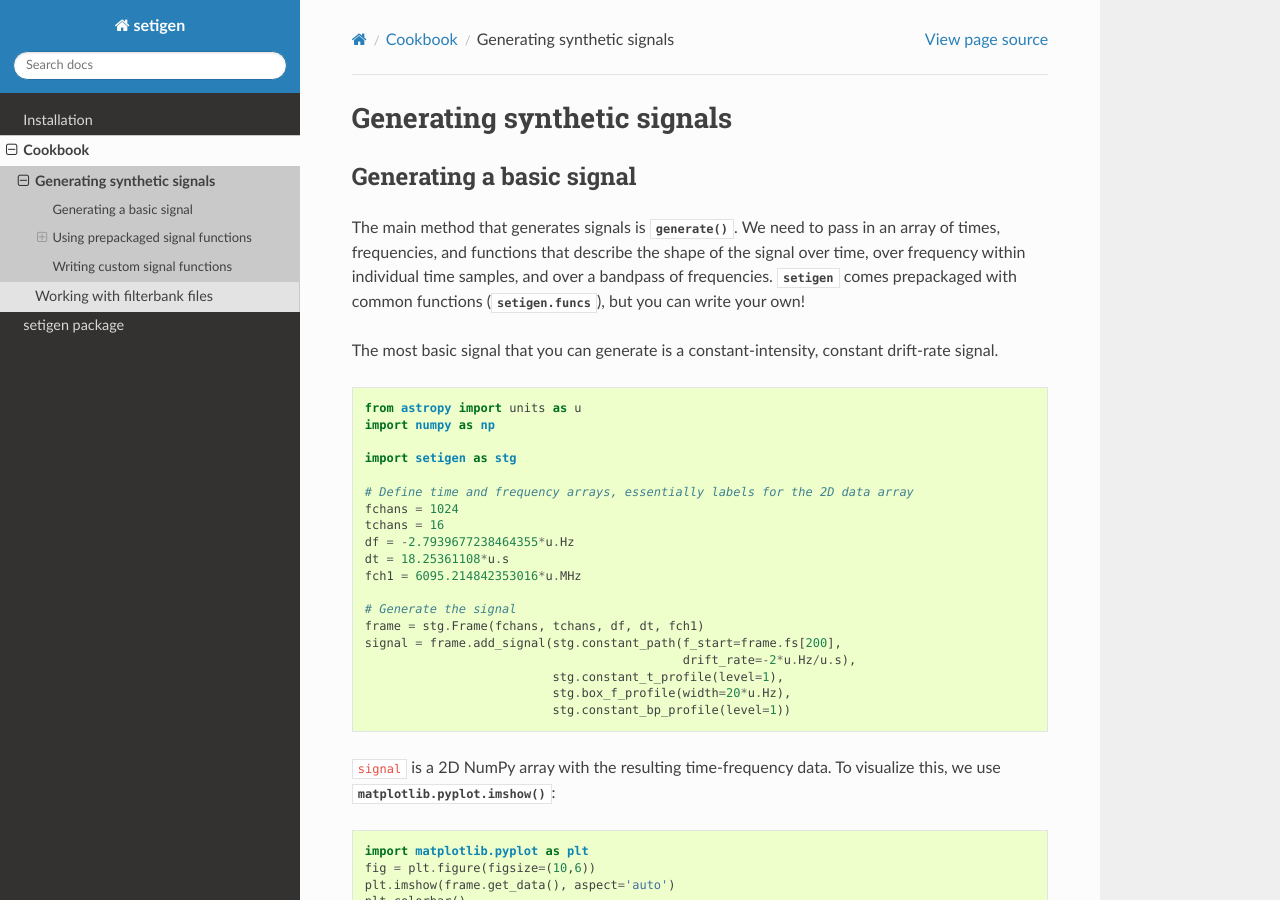
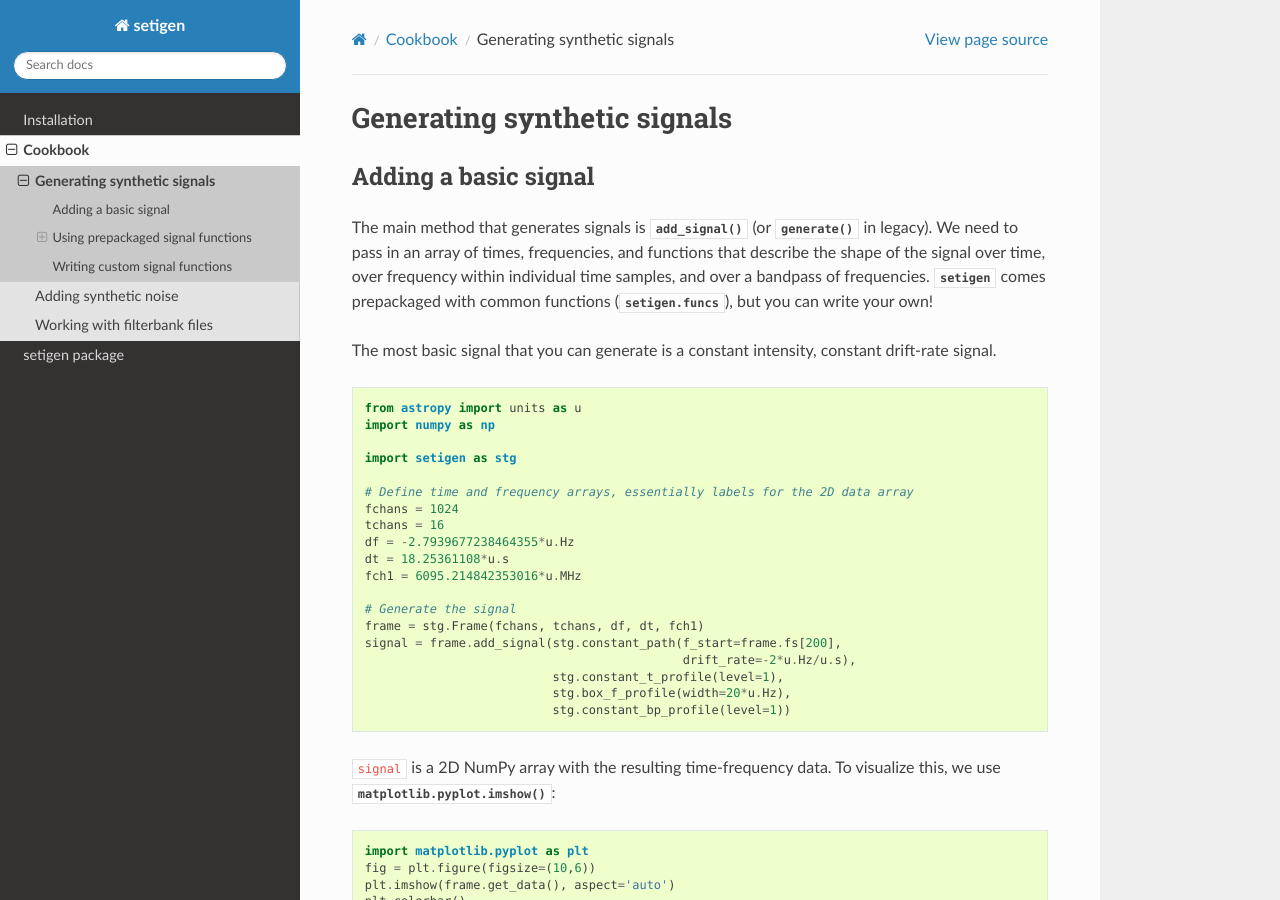
Before and after one commit to bbrzycki/setigen, a Sphinx documentation site: the page built from doc/source/cookbook/generate.rst, in a window 1280 px wide and 900 px high. Built offline with Sphinx 7.4.7 and the Read the Docs theme 2.0.0, drawn with Linux system fonts in a browser that asks for light colours.

Commit message:
Add documentation page on adding synthetic noise

```diff
--- a/doc/source/cookbook.rst
+++ b/doc/source/cookbook.rst
@@ -6,4 +6,5 @@
    :maxdepth: 4
 
    cookbook/generate
+   cookbook/add_noise
    cookbook/filterbank
--- a/doc/source/cookbook/generate.rst
+++ b/doc/source/cookbook/generate.rst
@@ -1,16 +1,16 @@
 Generating synthetic signals
 ============================
 
-Generating a basic signal
+Adding a basic signal
 -------------------------
 
-The main method that generates signals is :func:`~setigen.generate_signal.generate`.
+The main method that generates signals is :func:`~setigen.Frame.add_signal` (or :func:`~setigen.generate_signal.generate` in legacy).
 We need to pass in an array of times, frequencies, and functions that describe
 the shape of the signal over time, over frequency within individual time samples,
 and over a bandpass of frequencies. :mod:`setigen` comes prepackaged with common
 functions (:mod:`setigen.funcs`), but you can write your own!
 
-The most basic signal that you can generate is a constant-intensity, constant
+The most basic signal that you can generate is a constant intensity, constant
 drift-rate signal.
 
 .. code-block:: python
```
Also changed, not shown: doc/source/cookbook/add_noise.rst (added, +71 -0 lines), doc/source/cookbook/basic_noise.png (added), doc/source/cookbook/basic_noise_truncated.png (added), doc/source/cookbook/noise_from_obs_default.png (added), doc/source/cookbook/noise_from_obs_params.png (added), 1 other file.
